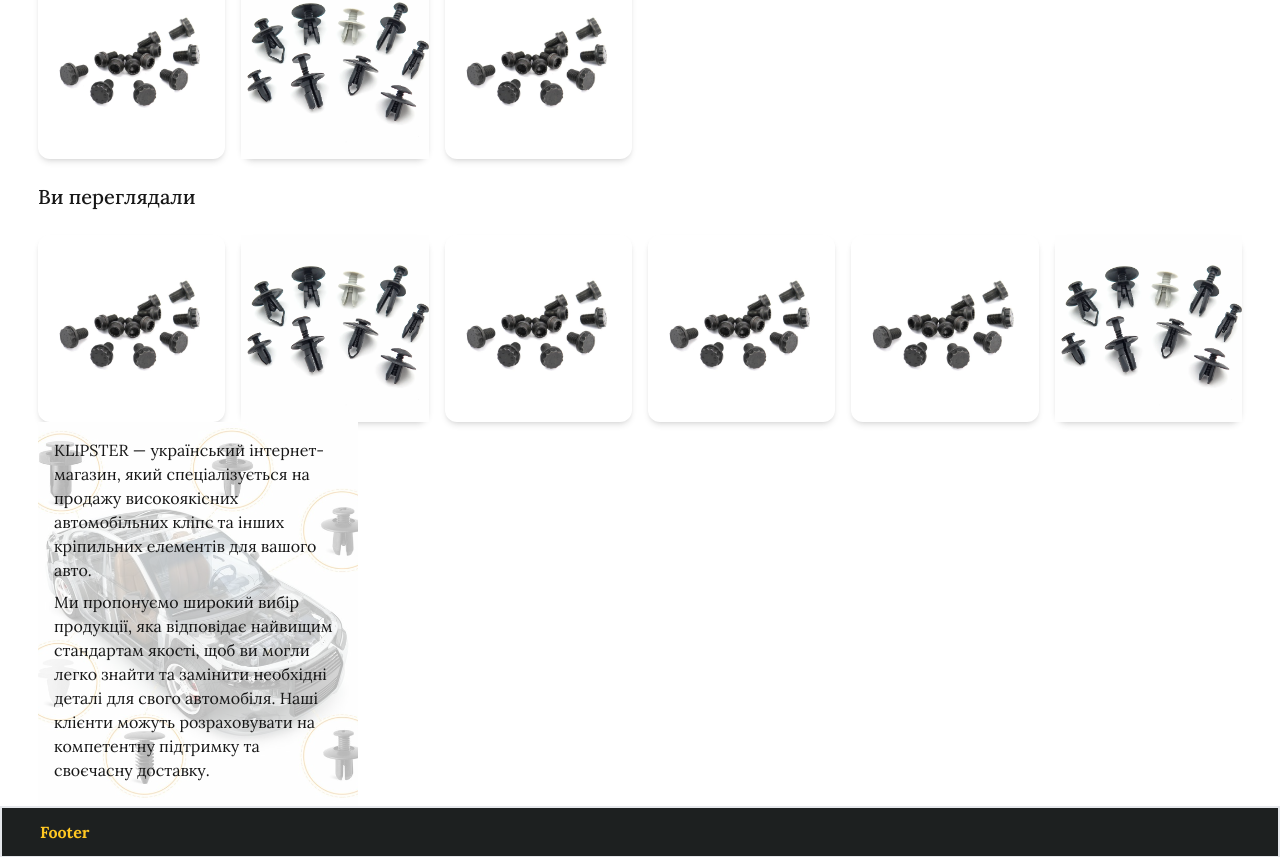
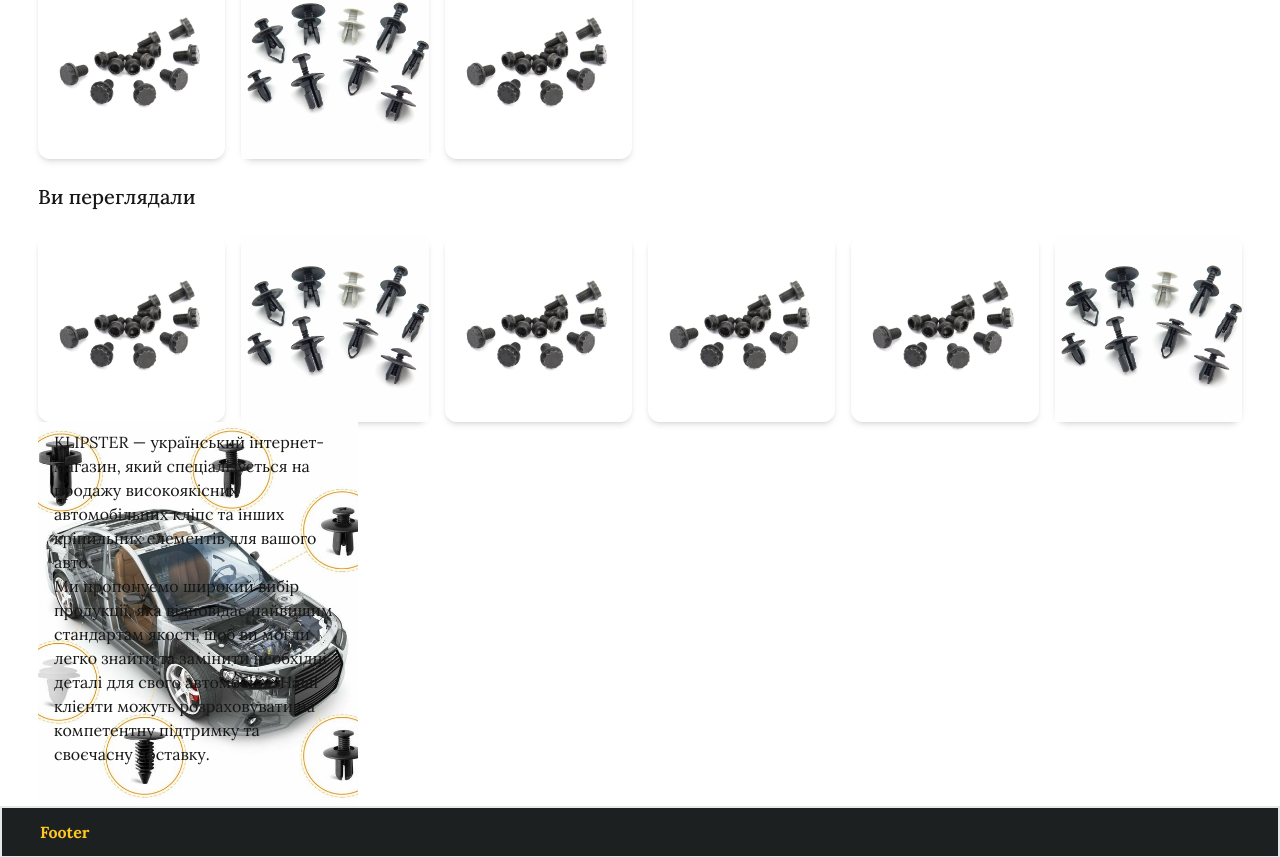
Before and after one commit to IgorBoichuk/Klipster, a Next.js app: page / in a window 1280 px wide. Shown: the part 1056-1913 px from the top of the page. Built offline with nearby package versions, Linux system fonts and the light colour scheme.

Commit message:
about us

```diff
--- a/src/shared/AboutUs.tsx
+++ b/src/shared/AboutUs.tsx
@@ -1,25 +1,19 @@
-import React from "react";
+import React from 'react';
 
 export const AboutUs = () => {
 	return (
-    <div className="relative bg-[url('../../public/images/car.jpg')] bg-white bg-opacity-70 bg-cover bg-center h-96 w-80 flex items-center justify-center pb-4">
-      <ul className="flex-col absolute bg-white bg-opacity-70 h-96 w-80 place-items-center bottom-0 p-4 ">
-        <li className="pb-2">
+		<div className="relative bg-[url('../../public/images/car.jpg')] bg-opacity-70 bg-cover bg-center h-96 w-80 flex items-center justify-center pb-4">
+			<div className='flex-col bg-opacity-70 h-96 w-80 place-items-center bottom-0 p-4 '>
 				<p>
-            KLIPSTER — український інтернет-магазин, який спеціалізується на
-            продажу високоякісних автомобільних кліпс та інших кріпильних
-            елементів для вашого авто.
+					KLIPSTER — український інтернет-магазин, який спеціалізується на продажу високоякісних автомобільних кліпс та
+					інших кріпильних елементів для вашого авто.
 				</p>
-        </li>
-        <li>
 				<p>
-            Ми пропонуємо широкий вибір продукції, яка відповідає найвищим
-            стандартам якості, щоб ви могли легко знайти та замінити необхідні
-            деталі для свого автомобіля. Наші клієнти можуть розраховувати на
-            компетентну підтримку та своєчасну доставку.{" "}
+					Ми пропонуємо широкий вибір продукції, яка відповідає найвищим стандартам якості, щоб ви могли легко знайти та
+					замінити необхідні деталі для свого автомобіля. Наші клієнти можуть розраховувати на компетентну підтримку та
+					своєчасну доставку.
 				</p>
-        </li>
-      </ul>
+			</div>
 		</div>
 	);
 };
```
Lines whose indentation alone changed are shown as unchanged.
